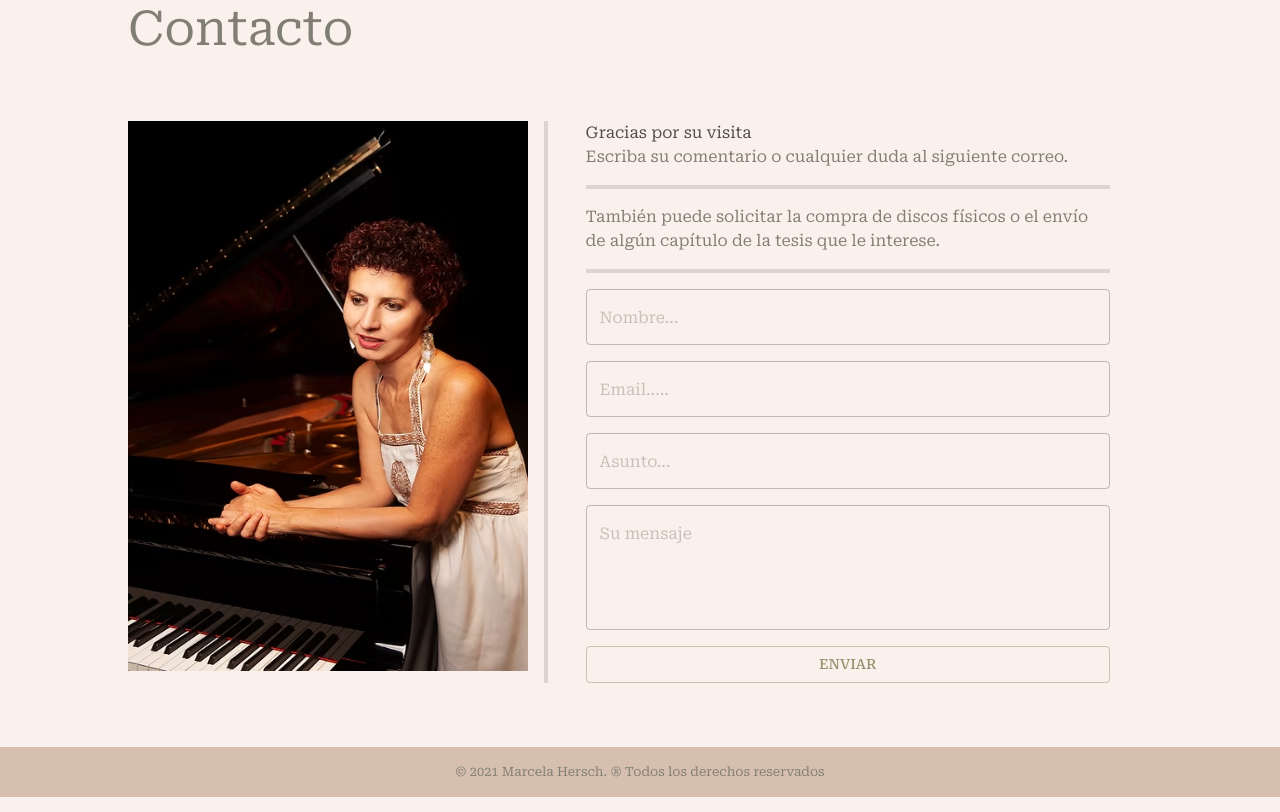
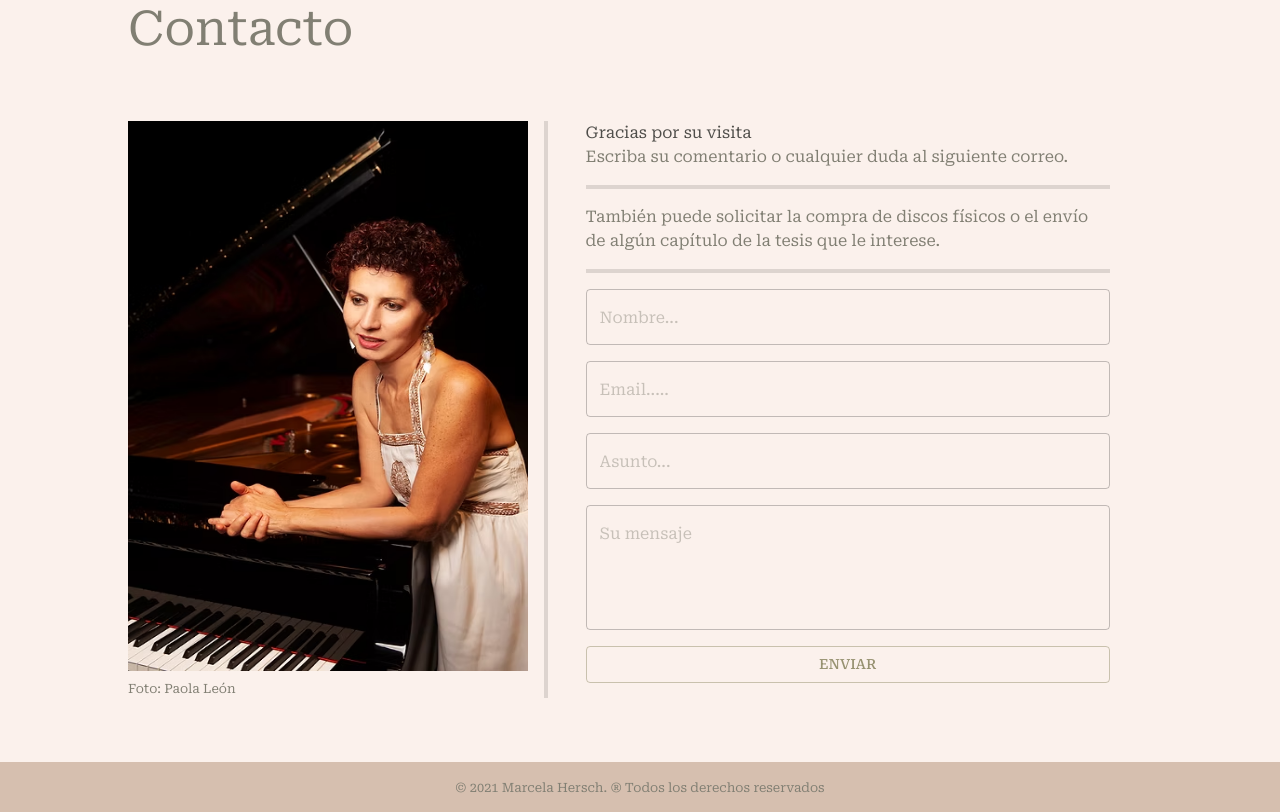
Before and after one commit to cristiangpr/marcela-hersch, a Next.js app: page /contacto in a window 1280 px wide. Shown: the part 300-1112 px from the top of the page. Built offline with nearby package versions, Linux system fonts and the light colour scheme; a web font is replaced by a local one; what @mui/material-nextjs would draw is missing.

Commit message:
atributions

```diff
--- a/src/app/biografia/english/page.tsx
+++ b/src/app/biografia/english/page.tsx
@@ -1,4 +1,5 @@
 /* eslint-disable react/no-unescaped-entities */
+import Paola from '@/components/Paola'
 import { Container, Stack, Typography } from '@mui/material'
 import { Box } from '@mui/material'
 import Image from 'next/image'
@@ -47,8 +48,9 @@ export default function English() {
             alignItems: 'stretch' // Add this
           }}
         >
-          <Stack spacing={3}>
+          <Stack spacing={1}>
             <Image width={400} height={550} alt="image" src={'/english.avif'} />
+            <Paola />
           </Stack>
           <Box
             sx={{
--- a/src/app/biografia/espanol/page.tsx
+++ b/src/app/biografia/espanol/page.tsx
@@ -1,4 +1,5 @@
 /* eslint-disable react/no-unescaped-entities */
+import Paola from '@/components/Paola'
 import { Container, Stack, Typography } from '@mui/material'
 import { Box } from '@mui/material'
 import Image from 'next/image'
@@ -49,8 +50,9 @@ export default function Espanol() {
           }}
         >
           {' '}
-          <Stack spacing={3}>
+          <Stack spacing={1}>
             <Image width={400} height={550} alt="image" src={'/espanol.avif'} />
+            <Paola />
           </Stack>
           <Box
             sx={{
--- a/src/app/contacto/page.tsx
+++ b/src/app/contacto/page.tsx
@@ -1,4 +1,5 @@
 import Form from '@/components/Form'
+import Paola from '@/components/Paola'
 import { Container, Stack, Typography } from '@mui/material'
 import { Box } from '@mui/material'
 import Image from 'next/image'
@@ -34,13 +35,14 @@ export default function Contacto() {
             alignItems: 'stretch' // Add this
           }}
         >
-          <Stack spacing={3}>
+          <Stack spacing={1}>
             <Image
               width={400}
               height={550}
               alt="image"
               src={'/contacto.avif'}
             />
+            <Paola />
           </Stack>
           <Box
             sx={{
--- a/src/app/venta-de-discos/page.tsx
+++ b/src/app/venta-de-discos/page.tsx
@@ -1,3 +1,4 @@
+import Paola from '@/components/Paola'
 import { Container, Stack, Typography } from '@mui/material'
 import { Box } from '@mui/material'
 import Image from 'next/image'
@@ -17,9 +18,10 @@ export default function Venta() {
           Ecucha en tu plataforma favorita
         </Typography>
         <Box display="flex" justifyContent="center" width="80%" paddingTop={5}>
-          <Box>
+          <Stack spacing={1}>
             <Image width={600} height={450} alt="image" src={'/venta.avif'} />
-          </Box>
+            <Paola />
+          </Stack>
 
           <Box
             sx={{
```
